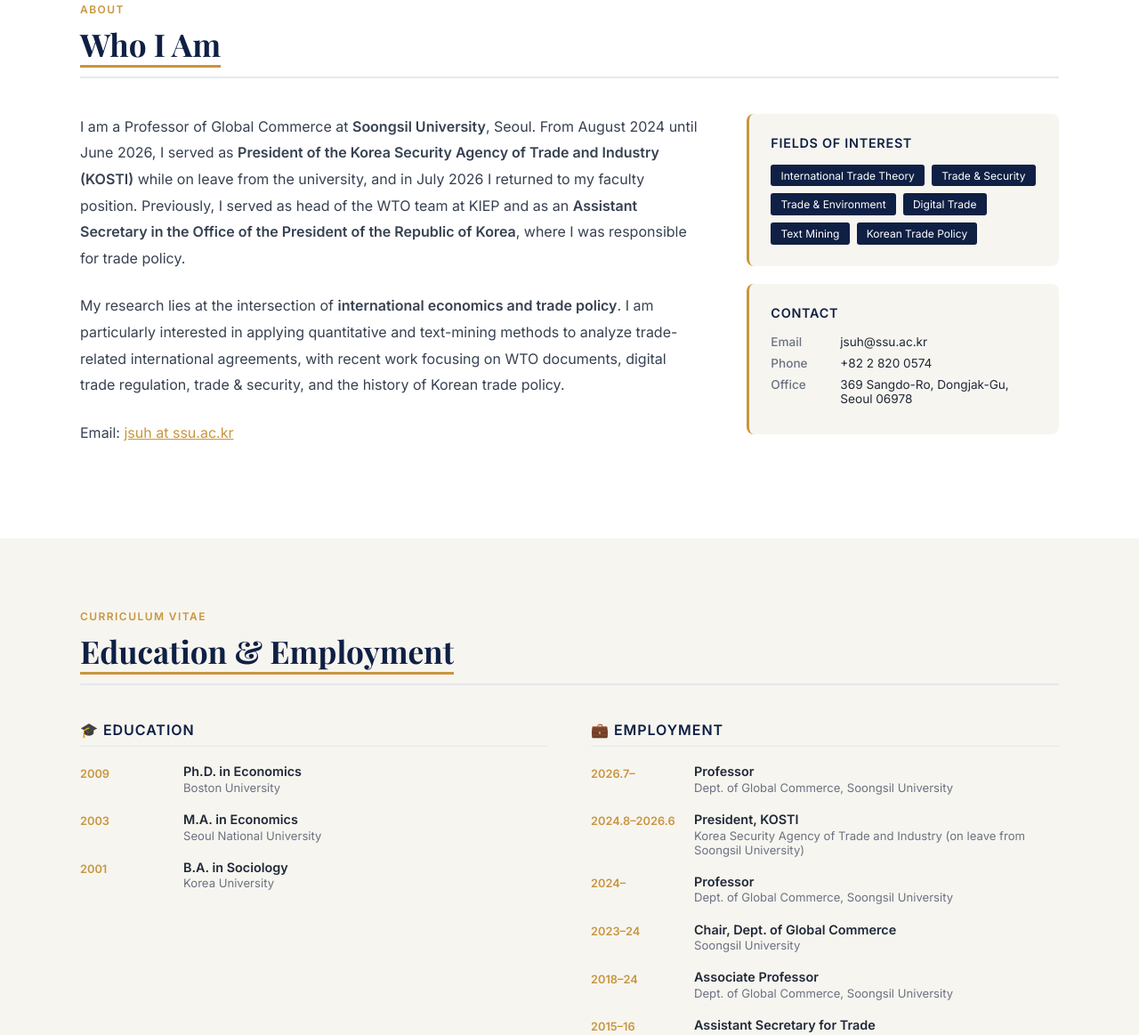
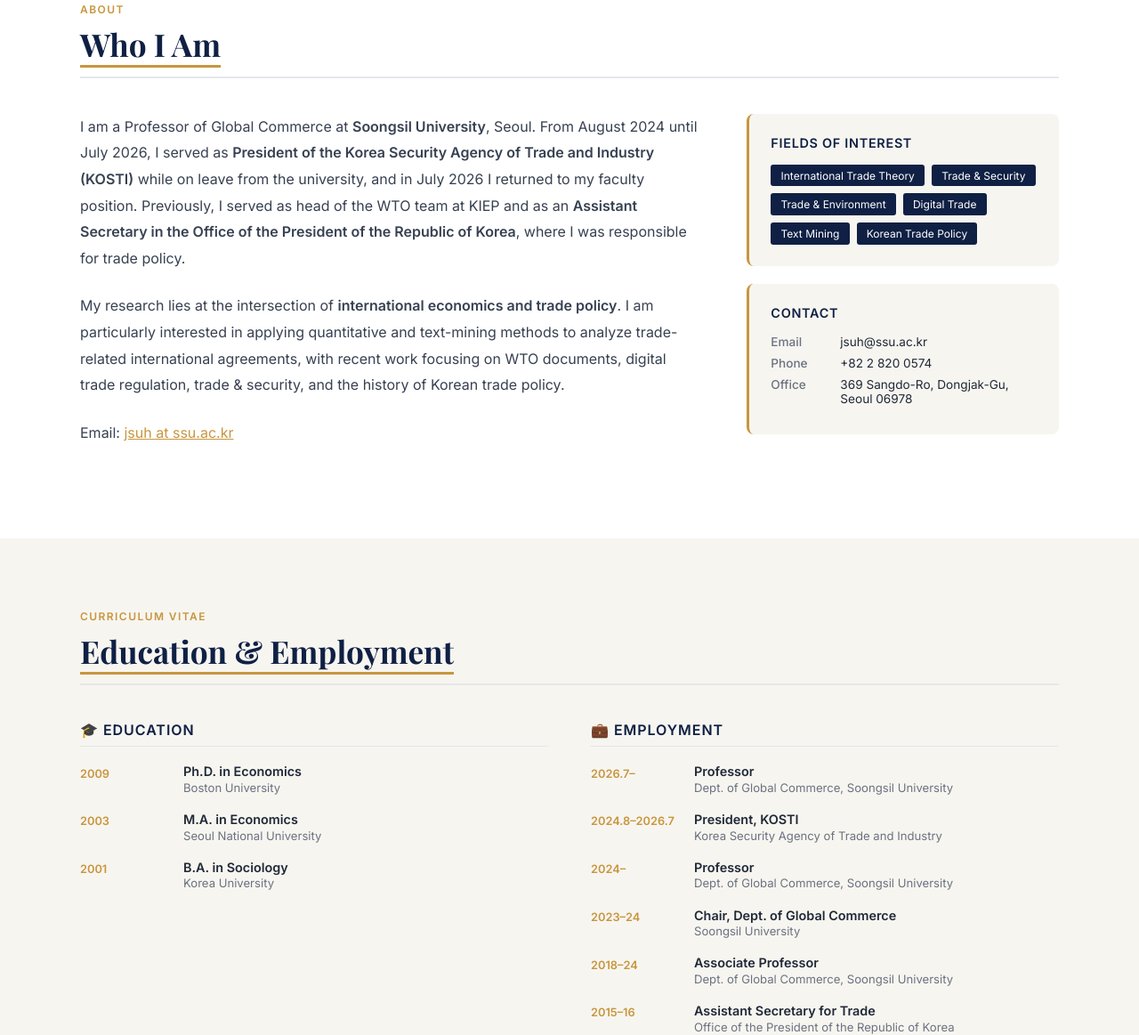
Before and after one commit to jmsuh/jmsuh.github.io, a plain HTML site: page index.html in a window 1280 px wide. Shown: the part 877-2040 px from the top of the page at 89% size. Drawn offline with nearby package versions, Linux system fonts and the light colour scheme.

Commit message:
Update KOSTI presidency end date to July 2026

```diff
--- a/index.html
+++ b/index.html
@@ -191,7 +191,7 @@
       </div>
       <div class="update-item">
         <p class="year">2026 · Position</p>
-        <p>After serving as President of KOSTI (August 2024 – June 2026), returned to Soongsil University as Professor of Global Commerce in July 2026</p>
+        <p>After serving as President of KOSTI (August 2024 – July 2026), returned to Soongsil University as Professor of Global Commerce in July 2026</p>
       </div>
     </div>
   </div>
@@ -204,7 +204,7 @@
     <h2 class="section-title"><span>Who I Am</span></h2>
     <div class="about-grid fade-in">
       <div>
-        <p class="about-bio">I am a Professor of Global Commerce at <strong>Soongsil University</strong>, Seoul. From August 2024 until June 2026, I served as <strong>President of the Korea Security Agency of Trade and Industry (KOSTI)</strong> while on leave from the university, and in July 2026 I returned to my faculty position. Previously, I served as head of the WTO team at KIEP and as an <strong>Assistant Secretary in the Office of the President of the Republic of Korea</strong>, where I was responsible for trade policy.</p>
+        <p class="about-bio">I am a Professor of Global Commerce at <strong>Soongsil University</strong>, Seoul. From August 2024 until July 2026, I served as <strong>President of the Korea Security Agency of Trade and Industry (KOSTI)</strong> while on leave from the university, and in July 2026 I returned to my faculty position. Previously, I served as head of the WTO team at KIEP and as an <strong>Assistant Secretary in the Office of the President of the Republic of Korea</strong>, where I was responsible for trade policy.</p>
         <p class="about-bio">My research lies at the intersection of <strong>international economics and trade policy</strong>. I am particularly interested in applying quantitative and text-mining methods to analyze trade-related international agreements, with recent work focusing on WTO documents, digital trade regulation, trade &amp; security, and the history of Korean trade policy.</p>
         <p class="about-bio">Email: <a href="mailto:jsuh@ssu.ac.kr" style="color:var(--accent)">jsuh at ssu.ac.kr</a></p>
       </div>
@@ -263,8 +263,8 @@
             <div class="tl-body"><div class="tl-title">Professor</div><div class="tl-sub">Dept. of Global Commerce, Soongsil University</div></div>
           </div>
           <div class="timeline-item">
-            <div class="tl-year">2024.8–2026.6</div>
-            <div class="tl-body"><div class="tl-title">President, KOSTI</div><div class="tl-sub">Korea Security Agency of Trade and Industry (on leave from Soongsil University)</div></div>
+            <div class="tl-year">2024.8–2026.7</div>
+            <div class="tl-body"><div class="tl-title">President, KOSTI</div><div class="tl-sub">Korea Security Agency of Trade and Industry</div></div>
           </div>
           <div class="timeline-item">
             <div class="tl-year">2024–</div>
```
